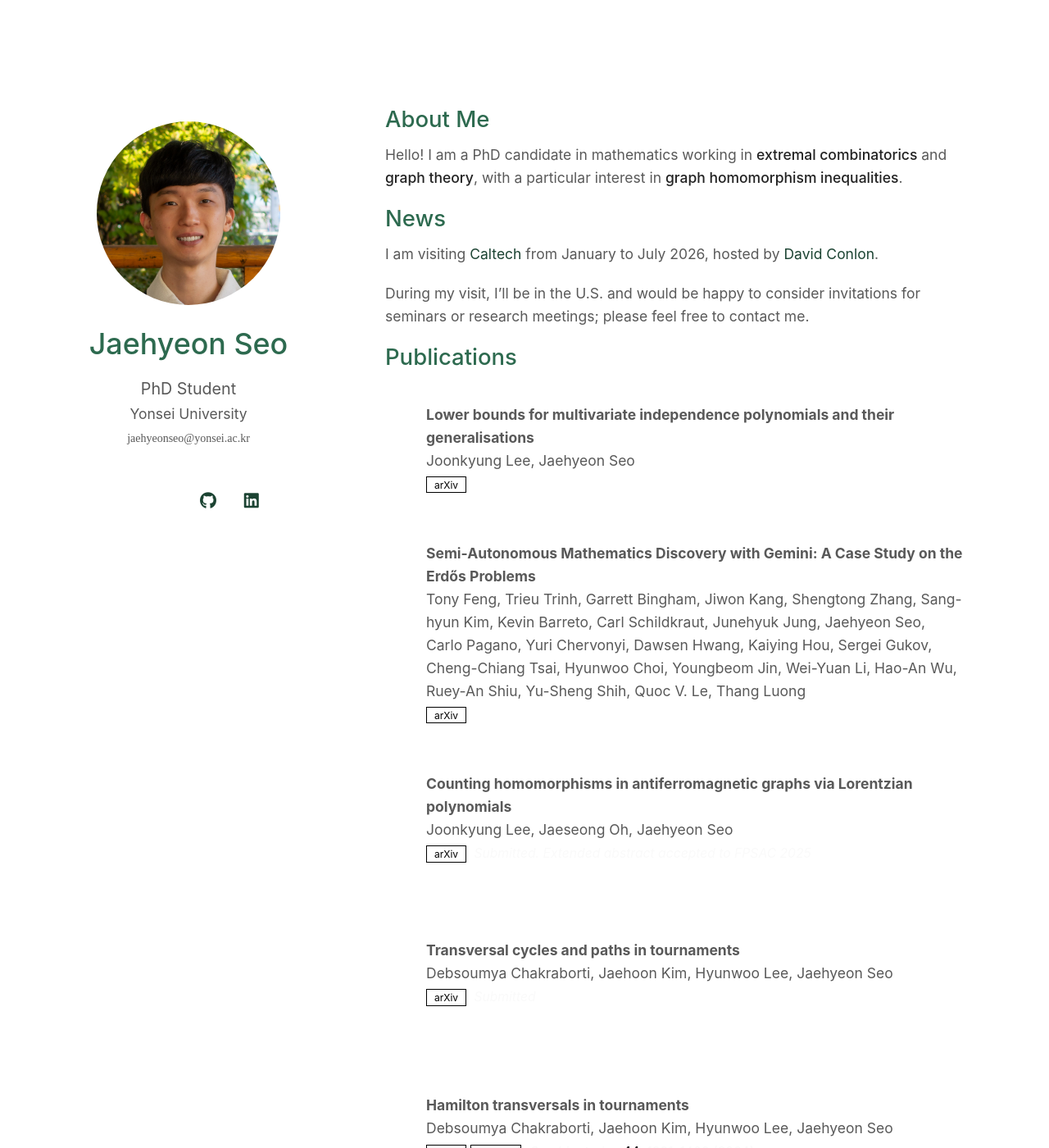
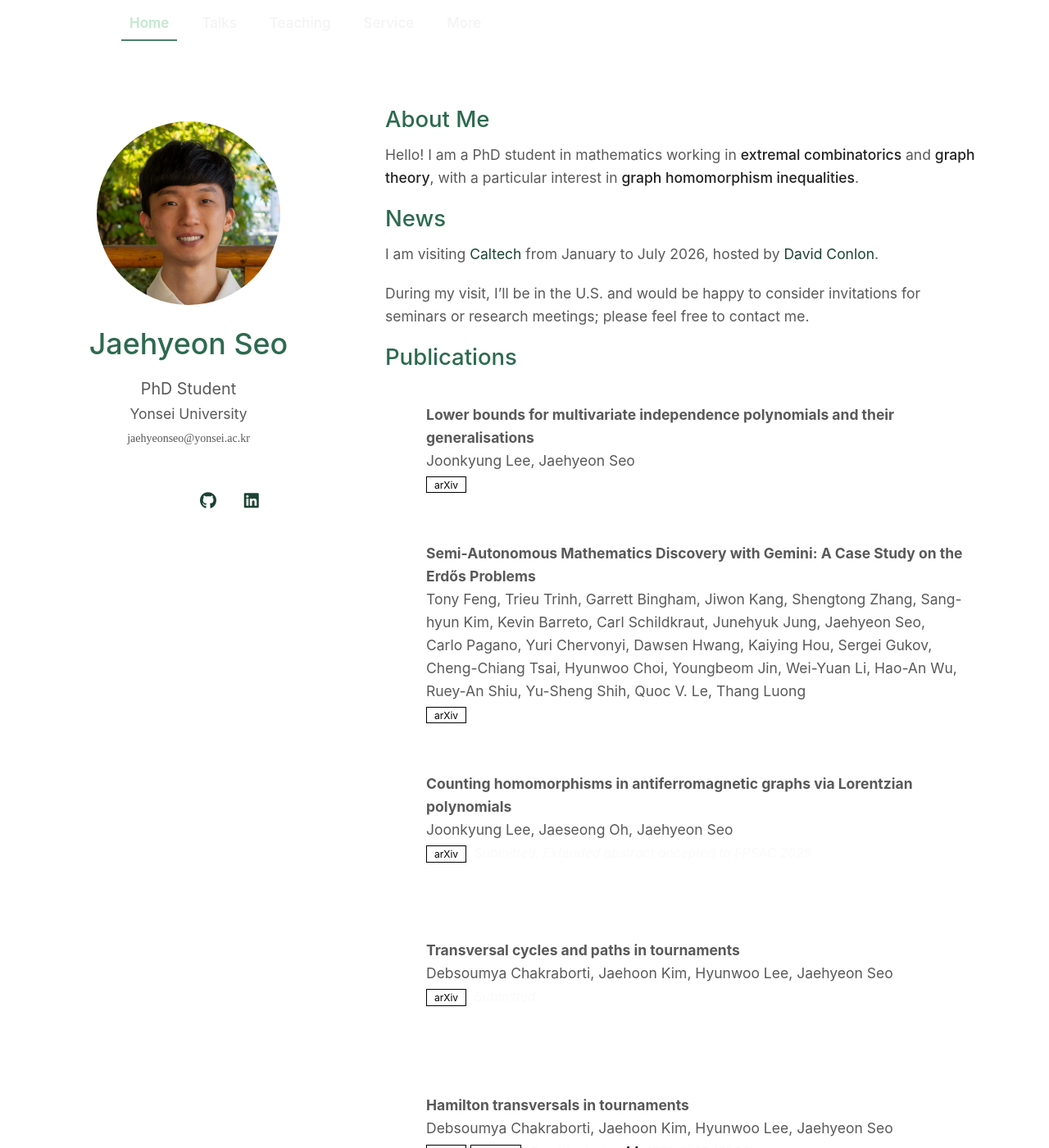
Before and after one commit to thegreatseo/thegreatseo.github.io, a Jekyll site: the page built from index.md, in a window 1280 px wide and 1400 px high. Shown: the whole window at 82% size. Built offline with Jekyll 4.4.1, drawn with Linux system fonts in a browser that asks for light colours; a style sheet for code colours, icons or effects is not loaded; some of the changed text lies outside the part shown.

Commit message:
Update site configuration, enhance navigation, and add new content sections

```diff
--- a/_config.yml
+++ b/_config.yml
@@ -6,9 +6,9 @@ email: jaehyeonseo@yonsei.ac.kr
 
 # Search Engine Optimization (SEO)
 # The following information is used to improve the website traffic from search engines, e.g., Google.
-keywords: minimal light
-description: The Minimal Light is a simple and elegant jekyll theme for academic personal homepage.
-canonical: https://minimal-light-theme.yliu.me/
+keywords: combinatorics graph theory
+description: Jaehyeon Seo is a mathematics PhD student in Yonsei University, working in extremal combinatorics and graph theory.
+# canonical: https://minimal-light-theme.yliu.me/
 
 # Links
 # If you don't need one of them, you may delete the corresponding line.
@@ -20,13 +20,13 @@ linkedin: https://www.linkedin.com/in/jaehyeon-seo-3a72a5141/
 
 # Images (e.g., your profile picture and your website's favicon)
 # "favicon" and "favicon_dark" are used for the light and dark modes, respectively.
-avatar: ./assets/img/portrait.jpg
-favicon: ./assets/img/favicon.png
-favicon_dark: ./assets/img/favicon-dark.png
+avatar: /assets/img/portrait.jpg
+favicon: /assets/img/favicon.png
+favicon_dark: /assets/img/favicon-dark.png
 
 # Footnote
 # You may use the option to disable the footnote, "Powered by Jekyll and Minimal Light theme."
-enable_footnote: true
+# enable_footnote: true
 
 # Auto Dark Mode
 # You may use the option to disable the automatic dark theme
--- /dev/null
+++ b/_data/coauthors.yml
@@ -0,0 +1,4 @@
+main:
+
+- name: Joonkyung Lee
+  homepage: https://sites.google.com/site/joonkyungleemaths/
--- /dev/null
+++ b/_data/navigation.yml
@@ -0,0 +1,15 @@
+main:
+- title: "Home"
+  url: /
+
+- title: "Talks"
+  url: /talks/
+
+- title: "Teaching"
+  url: /teaching/
+
+- title: "Service"
+  url: /service/
+
+- title: "More"
+  url: /more/
--- /dev/null
+++ b/_includes/navigation.md
@@ -0,0 +1,6 @@
+{% for link in site.data.navigation.main %}
+    <a href="{{ link.url }}"
+        class="nav-item {% if page.url == link.url %}active{% endif %}">
+        {{ link.title }}
+    </a>
+{% endfor %}
--- a/_layouts/homepage.html
+++ b/_layouts/homepage.html
@@ -16,26 +16,52 @@
 
     <link rel="icon" media="(prefers-color-scheme:dark)" href="{{ site.favicon_dark }}" type="image/png" />
     <link rel="icon" media="(prefers-color-scheme:light)" href="{{ site.favicon }}" type="image/png" />
-    <script src="./assets/js/favicon-switcher.js" type="application/javascript"></script>
+    <script src="/assets/js/favicon-switcher.js" type="application/javascript"></script>
 
     <link rel=stylesheet href=https://cdnjs.cloudflare.com/ajax/libs/academicons/1.8.6/css/academicons.min.css integrity="sha256-uFVgMKfistnJAfoCUQigIl+JfUaP47GrRKjf6CTPVmw=" crossorigin=anonymous>
     <link rel="stylesheet" href="https://cdnjs.cloudflare.com/ajax/libs/font-awesome/6.4.2/css/all.min.css" integrity="sha512-z3gLpd7yknf1YoNbCzqRKc4qyor8gaKU1qmn+CShxbuBusANI9QpRohGBreCFkKxLhei6S9CQXFEbbKuqLg0DA==" crossorigin="anonymous" referrerpolicy="no-referrer" />
 
     {% if site.font == "Sans Serif" %}
-    <link rel="stylesheet" href="./assets/css/font_sans_serif.css">
+    <link rel="stylesheet" href="/assets/css/font_sans_serif.css">
     {% else %}
-    <link rel="stylesheet" href="./assets/css/font.css">
+    <link rel="stylesheet" href="/assets/css/font.css">
     {% endif %}
     {% if site.auto_dark_mode %}
-    <link rel="stylesheet" href="./assets/css/style.css">
-    <link rel="stylesheet" href="./assets/css/publications.css">
+    <link rel="stylesheet" href="/assets/css/style.css">
+    <link rel="stylesheet" href="/assets/css/publications.css">
     {% else %}
-    <link rel="stylesheet" href="./assets/css/style-no-dark-mode.css">
-    <link rel="stylesheet" href="./assets/css/publications-no-dark-mode.css">
+    <link rel="stylesheet" href="/assets/css/style-no-dark-mode.css">
+    <link rel="stylesheet" href="/assets/css/publications-no-dark-mode.css">
     {% endif %}
+    <link rel="stylesheet" href="/assets/css/nav.css">
 
+    <script>
+    function toggleNav() {
+      var x = document.getElementById("myLinks");
+      if (x.className === "nav-links") {
+        x.className += " responsive";
+      } else {
+        x.className = "nav-links";
+      }
+    }
+    </script>
   </head>
   <body>
+    <nav class="topnav">
+      <div class="nav-container">
+        <!-- <a href="{{ site.affiliation_link }}" class="nav-logo">
+          <img src="{{ site.affiliation_logo }}" alt="Affiliation Logo">
+        </a> -->
+
+        <div id="myLinks" class="nav-links">
+          {% include navigation.md %}
+        </div>
+
+        <a href="javascript:void(0);" class="icon" onclick="toggleNav()">
+          <i class="fa fa-bars"></i>
+        </a>
+      </div>
+    </nav>
     <div class="wrapper">
       <header>
 
--- a/_sass/minimal-light.scss
+++ b/_sass/minimal-light.scss
@@ -5,6 +5,8 @@ $brand-link:         #1B4332; // Forest (Light Mode)
 /* --- The Darker Dark Mode --- */
 $brand-primary-dark: #7FB685; // Muted Moss (Legible but deep)
 $brand-link-dark: #95D5B2; // Lighter Mint for Headers
+
+$body-dark: #20212b;
 
 html {
   /* Default is usually 16px. 18px or 110% makes a big difference. */
@@ -173,7 +175,7 @@ papertitle {
 
 @media (prefers-color-scheme: dark) {
     body {
-        background-color: #20212b;
+        background-color: $body-dark;
         color: #dadbdf;
     }
 
@@ -608,3 +610,16 @@ footer {
   display:none;
   font-family: monospace;
 }
+
+
+/* Mute the specific course dates for better hierarchy */
+ul ul li {
+    color: #666;
+    font-size: 0.95em;
+}
+
+@media (prefers-color-scheme: dark) {
+    ul ul li {
+        color: #adb5bd;
+    }
+}
--- /dev/null
+++ b/assets/css/nav.css
@@ -0,0 +1,99 @@
+.topnav {
+  background-color: white;
+  opacity: 0.85;
+  position: fixed;
+  top: 0;
+  width: 100%;
+  z-index: 999;
+  height: 60px; /* Consistent height */
+}
+
+@media (prefers-color-scheme: dark) {
+  .topnav {
+    background-color: #20212b;
+  }
+}
+
+.nav-container {
+  max-width: 1100px; /* Match your .wrapper width! */
+  margin: 0 auto;    /* Centers the navbar content */
+  display: flex;
+  justify-content: space-between; /* Pushes logo left, links right */
+  align-items: center;
+  height: 100%;
+  padding: 0 20px;
+}
+
+.nav-logo img {
+  height: 40px; /* Scale logo to fit height */
+  width: auto;
+  display: block;
+}
+
+.nav-links {
+  display: flex;
+  gap: 20px; /* Space between links */
+}
+
+.nav-links a {
+  color: #f2f2f2;
+  text-decoration: none;
+  font-size: 17px;
+  font-weight: 500;
+  transition: color 0.3s;
+}
+
+.nav-links a:hover {
+  color: #B7E4C7; /* Use your new Mint/Green color here! */
+}
+
+/* Hide hamburger on desktop */
+.topnav .icon {
+  display: none;
+  color: white;
+  font-size: 24px;
+}
+
+/* --- Mobile View --- */
+@media screen and (max-width: 960px) {
+  .nav-links {
+    display: none; /* Hide links by default on mobile */
+    flex-direction: column;
+    position: absolute;
+    top: 60px;
+    left: 0;
+    width: 100%;
+    background-color: #13294B;
+    padding: 20px;
+  }
+
+  .nav-links.responsive {
+    display: flex; /* Show when toggled */
+  }
+
+  .topnav .icon {
+    display: block; /* Show hamburger */
+  }
+}
+
+
+/* Normal state */
+.nav-links a {
+  color: #f2f2f2;
+  padding: 5px 10px;
+  transition: all 0.3s ease;
+}
+
+/* Active state - The Green Highlight */
+.nav-links a.active {
+  color: #B7E4C7 !important; /* Your new Mint Green */
+  font-weight: 600;
+  border-bottom: 2px solid #2D6A4F; /* Emerald underline */
+}
+
+/* Hover effect for non-active links */
+.nav-links a:hover:not(.active) {
+  color: #95D5B2;
+  background-color: rgba(255, 255, 255, 0.1);
+  border-radius: 4px;
+}
--- a/index.md
+++ b/index.md
@@ -4,7 +4,7 @@ layout: homepage
 
 ## About Me
 
-Hello! I am a PhD candidate in mathematics working in **extremal combinatorics** and **graph theory**, with a particular interest in **graph homomorphism inequalities**.
+Hello! I am a PhD student in mathematics working in **extremal combinatorics** and **graph theory**, with a particular interest in **graph homomorphism inequalities**.
 
 
 
@@ -21,5 +21,3 @@ I am visiting [Caltech](https://www.pma.caltech.edu/research-and-academics/mathe
 During my visit, I’ll be in the U.S. and would be happy to consider invitations for seminars or research meetings; please feel free to contact me.
 
 {% include_relative _includes/publications.md %}
-
-{% include_relative _includes/services.md %}
```
Also changed, not shown: _includes/more.md (added, +14 -0 lines), _includes/service.md (renamed from _includes/services.md, +2 -4 lines), _includes/talks.md (added, +27 -0 lines), _includes/teaching.md (added, +21 -0 lines), more.md (added, +9 -0 lines), services.md (added, +9 -0 lines), talks.md (added, +9 -0 lines), teaching.md (added, +9 -0 lines).
